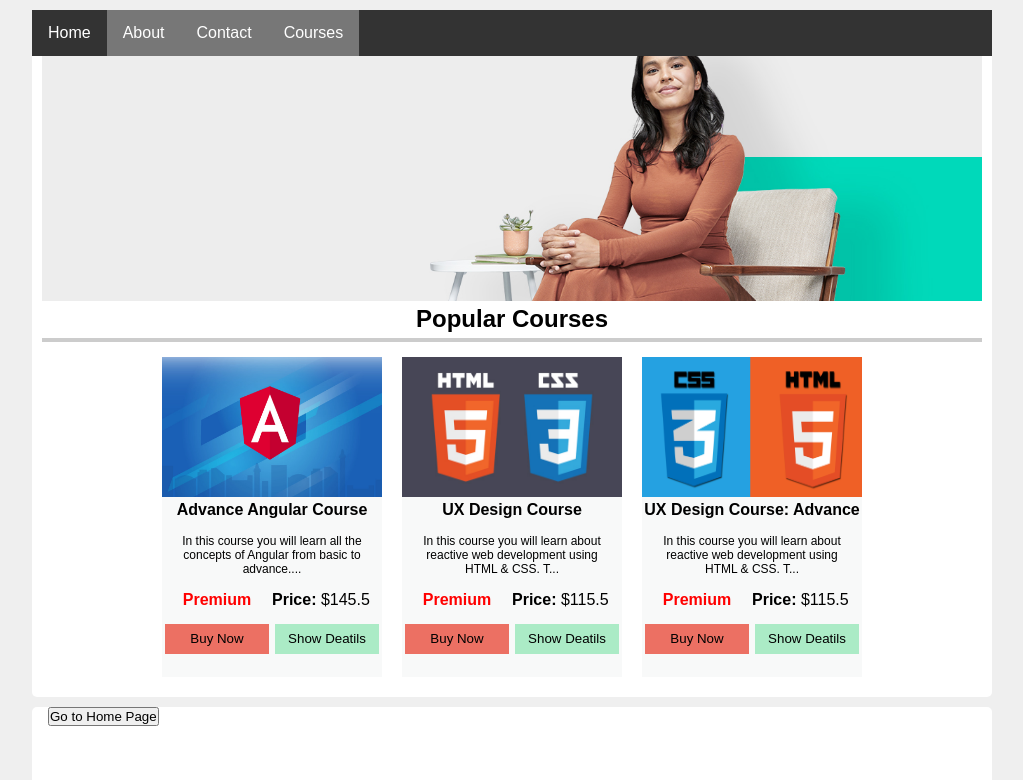
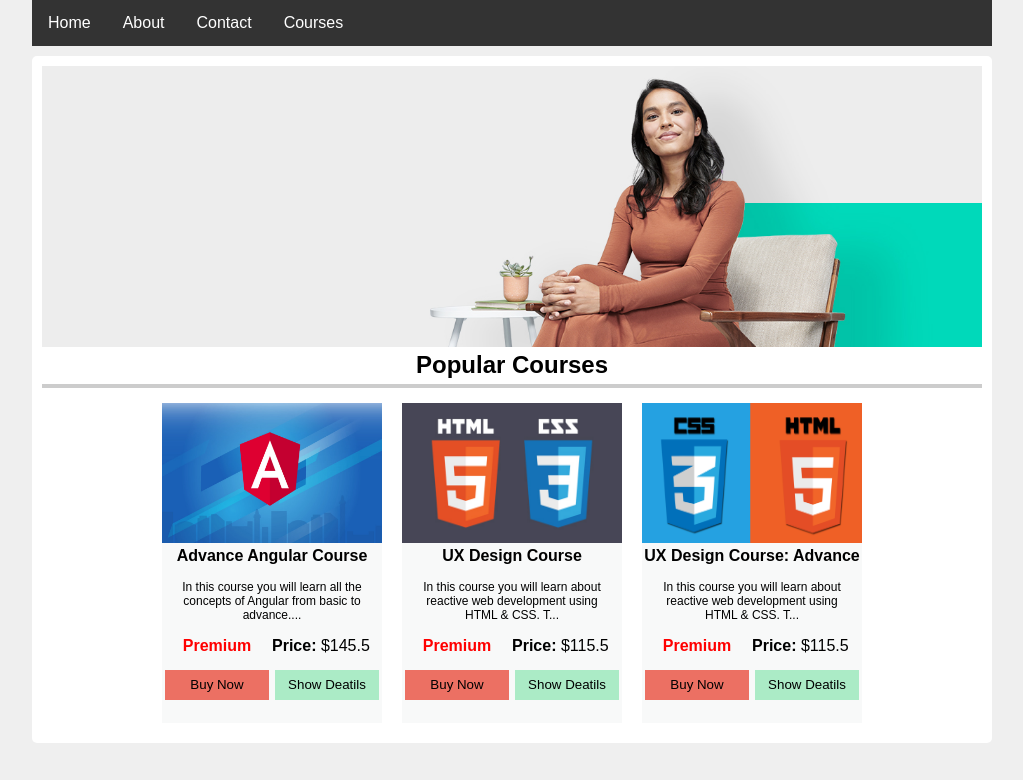
Before and after one commit to ShiyamS/Angular-13, an Angular app: page /Home in a window 1280 px wide. Shown: the top 780 px of the page, without its empty margins (128-1151 px from the left). Built offline with nearby package versions, Linux system fonts and the light colour scheme.

Commit message:
Routes - > child routes

```diff
--- a/src/app/app.component.css
+++ b/src/app/app.component.css
@@ -3,10 +3,10 @@
   margin: 0px auto;
 }
 
-.nav-container {
+/* .nav-container {
   position: fixed;
   min-width: 960px;
-}
+} */
 ul {
   list-style-type: none;
   margin: 0;
--- a/src/app/app.component.html
+++ b/src/app/app.component.html
@@ -2,25 +2,28 @@
   <div class="nav-container">
     <ul>
 
-      <!-- <li routerLinkActive="active" [routerLinkActiveOptions]="{exact: true}"><a routerLink="">Home</a></li> -->
+      <li routerLinkActive="active" [routerLinkActiveOptions]="{exact: true}"><a routerLink="">Home</a></li>
       <!-- localhost:4200/Home -->
-      <!-- <li routerLinkActive="active"><a [routerLink]="'About'">About</a></li>localhost:4200/About -->
-      <!-- <li routerLinkActive="active"><a [routerLink]="['Contact']">Contact</a></li>localhost:4200/Contact -->
-      <!-- <li routerLinkActive="active"><a routerLink="/Courses">Courses</a></li>localhost:4200/Courses -->
+      <li routerLinkActive="active"><a [routerLink]="'About'">About</a></li>
+      <!-- localhost:4200/About -->
+      <li routerLinkActive="active"><a [routerLink]="['Contact']">Contact</a></li>
+      <!-- localhost:4200/Contact -->
+      <li routerLinkActive="active"><a routerLink="/Courses">Courses</a></li>
+      <!-- localhost:4200/Courses -->
 
-      <li routerLinkActive="active" [routerLinkActiveOptions]="{exact: true}"><a routerLink="" fragment="Home">Home</a>
-      </li>
+      <!-- <li routerLinkActive="active" [routerLinkActiveOptions]="{exact: true}"><a routerLink="" fragment="Home">Home</a>
+      </li> -->
       <!-- localhost:4200/Home -->
-      <li routerLinkActive="active"><a routerLink="" fragment="About">About</a></li><!-- localhost:4200/About -->
-      <li routerLinkActive="active"><a routerLink="" fragment="Contact">Contact</a></li><!-- localhost:4200/Contact -->
-      <li routerLinkActive="active"><a routerLink="" fragment="Courses">Courses</a></li><!-- localhost:4200/Courses -->
+      <!-- <li routerLinkActive="active"><a routerLink="" fragment="About">About</a></li>localhost:4200/About -->
+      <!-- <li routerLinkActive="active"><a routerLink="" fragment="Contact">Contact</a></li>localhost:4200/Contact -->
+      <!-- <li routerLinkActive="active"><a routerLink="" fragment="Courses">Courses</a></li>localhost:4200/Courses -->
     </ul>
   </div>
   <div class="component-container">
-    <app-home id="Home"></app-home>
+    <!-- <app-home id="Home"></app-home>
     <app-about id="About"></app-about>
     <app-contact id="Contact"></app-contact>
-    <app-courses id="Courses"></app-courses>
-    <!-- <router-outlet></router-outlet> -->
+    <app-courses id="Courses"></app-courses> -->
+    <router-outlet></router-outlet>
   </div>
 </div>
```
Also changed, not shown: src/app/app-routing.module.ts (+7 -3 lines).
